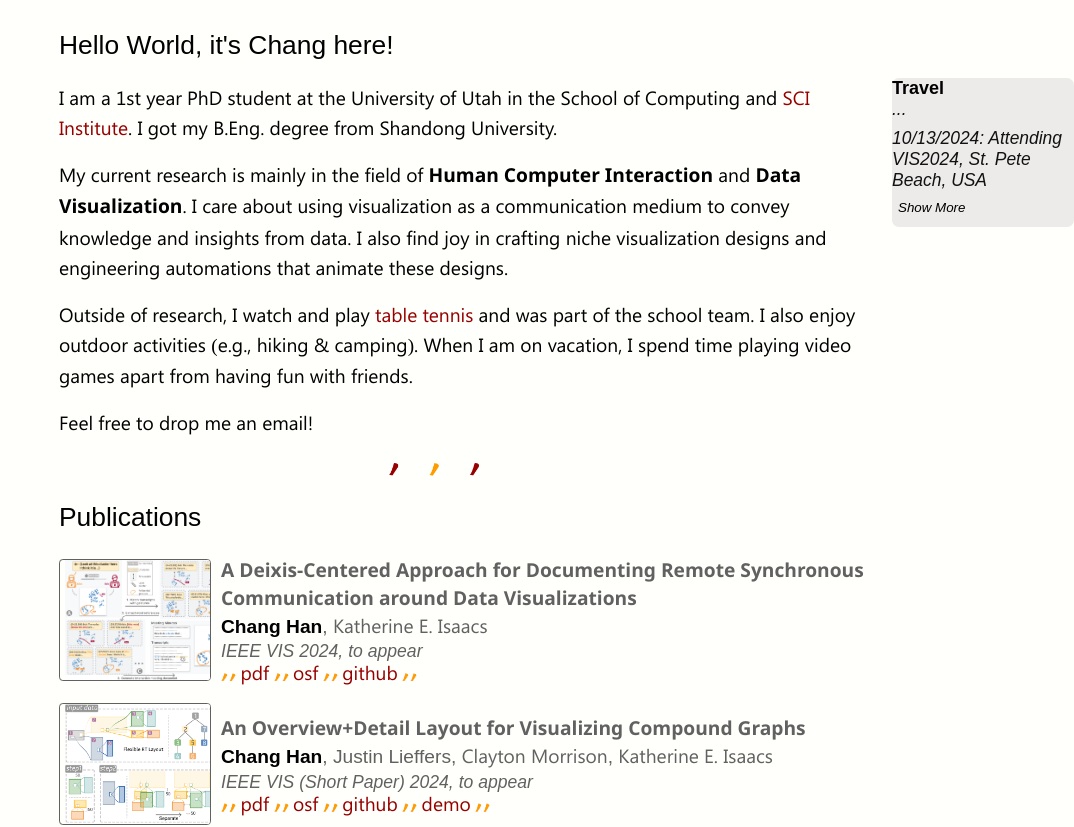
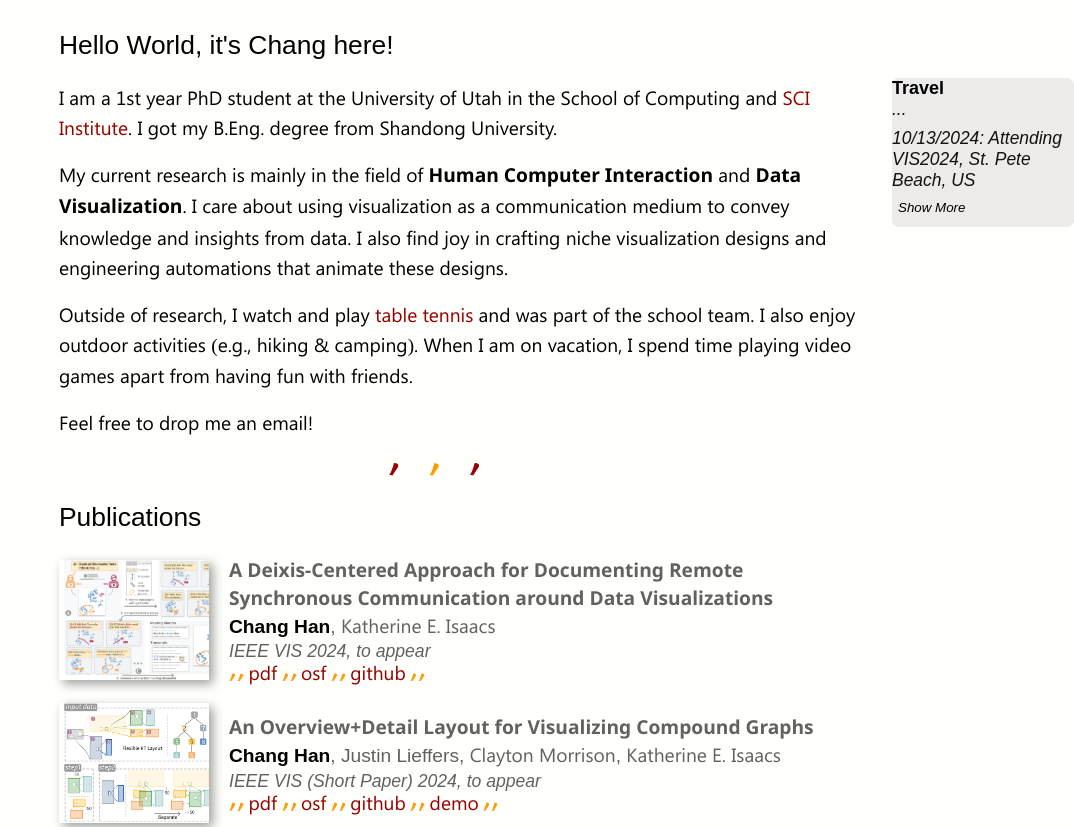
Before and after one commit to hconhisway/hconhisway.github.io, a plain HTML site: page index.html in a window 1280 px wide. Shown: the top 827 px of the page, 206-1280 px from the left. Drawn offline with Linux system fonts and the light colour scheme; files whose address does not match are found by name.

Commit message:
update images

```diff
--- a/index.html
+++ b/index.html
@@ -154,7 +154,7 @@
       <b style="margin-top: 0cm; padding: top 0cm; font-size: large; font-family: 'Arial';">Travel</b>
         <br>
         <div class="travel-text">...</div>
-        <div class="travel-text">10/13/2024: Attending VIS2024, St. Pete Beach, USA</div>
+        <div class="travel-text">10/13/2024: Attending VIS2024, St. Pete Beach, US</div>
         <button style="border: none; background-color: transparent; cursor: pointer; padding-bottom: 12px; font-style: italic;" onclick="toggleDetails()">Show More</button>
         <div id="oldTravels" style="display: none;">
           <div class="travel-text">4/16/2023: Attending PacificVis2023, Seoul, Korea.</div>
--- a/style.css
+++ b/style.css
@@ -182,12 +182,11 @@ main {
 .repfigure-container{
 	width: 150px;  /* 正方形的宽度 */
 	height: 120px; /* 正方形的高度 */
-	border: 1.7px solid #616161; /* 边框设置 */
 	overflow: hidden; /* 超出部分隐藏 */
 	position: relative;
-	margin-right: 10px;
+	margin-right: 20px;
 	flex: 0 0 auto; /* 防止容器被压缩 */
-	border-radius: 3.8px;
+	box-shadow: 4px 4px 10px rgba(0, 0, 0, 0.38);
 }
 
 .repfigure-container img{
```
